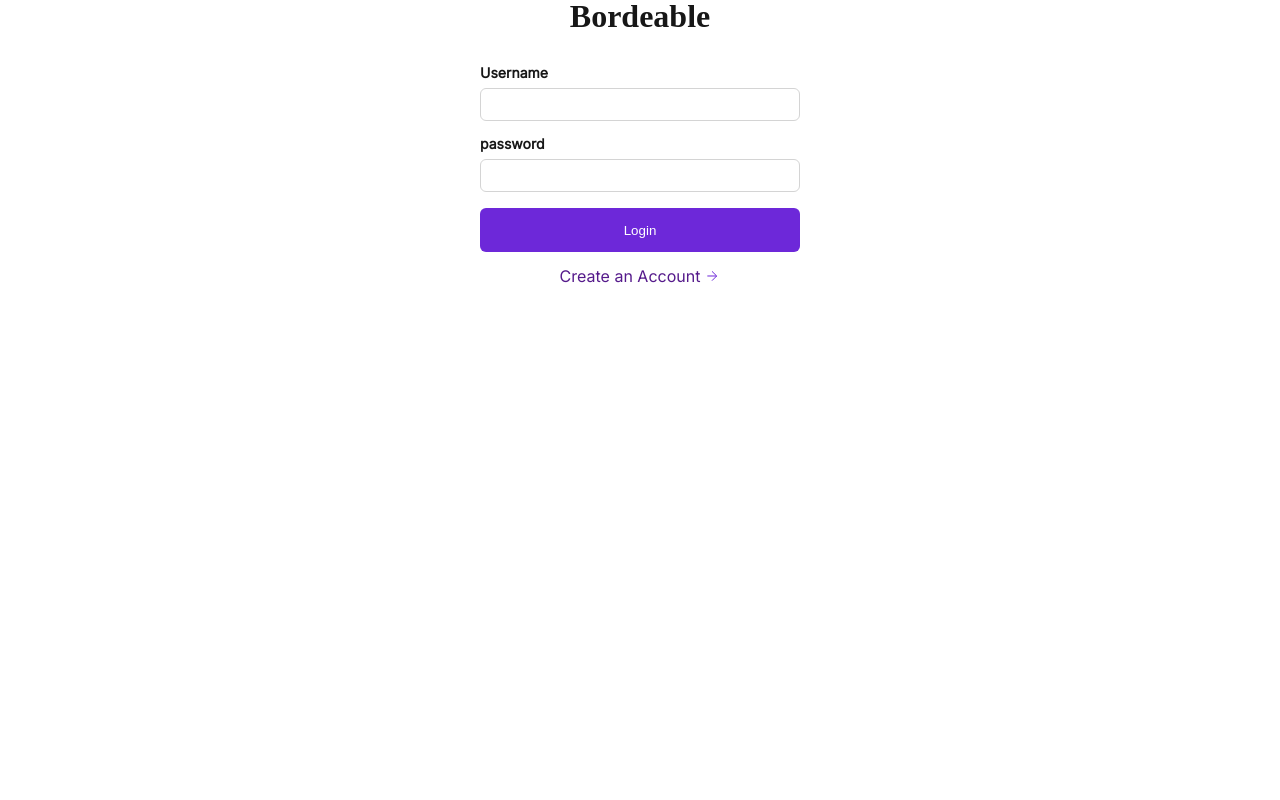
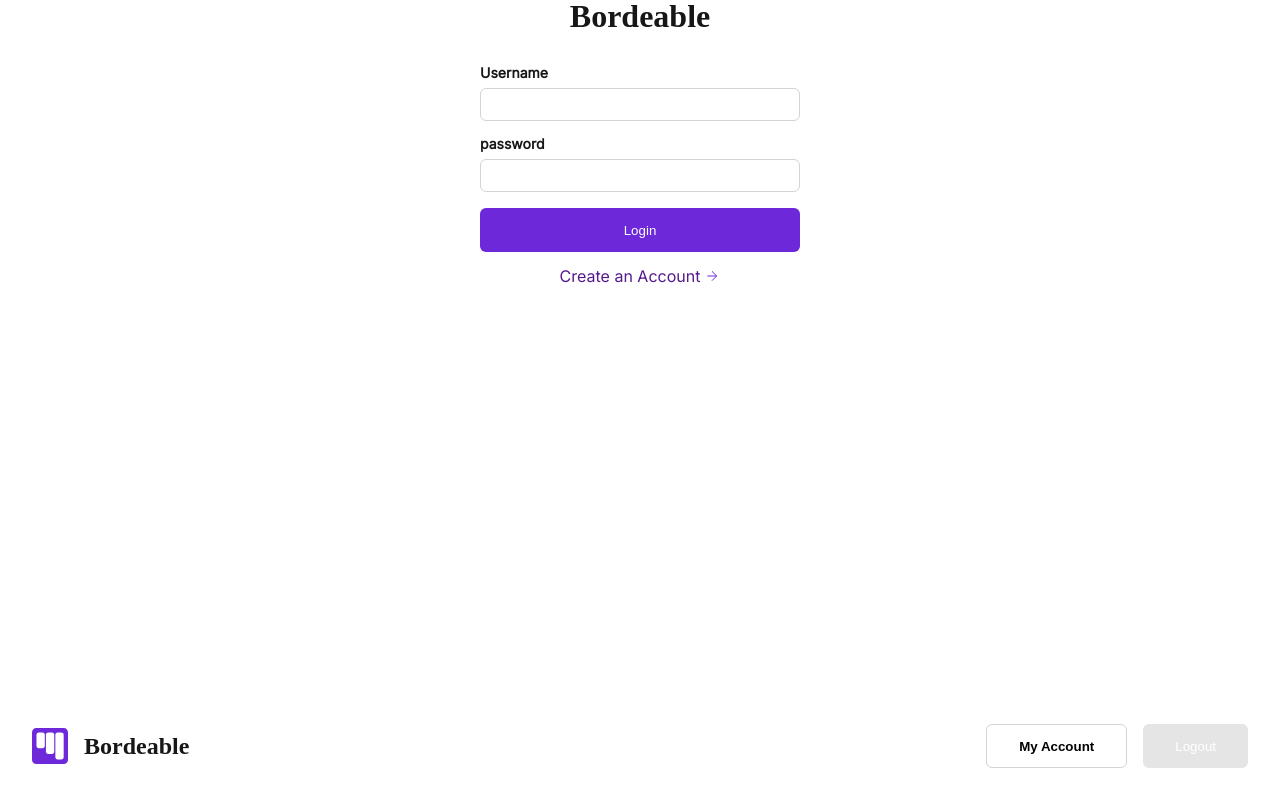
Before and after one commit to XFernando43/Doable-Front, a React (Vite) app: page / in a window 1280 px wide. Shown: the part 294-1094 px from the top of the page. Before the commit the page ends 1050 px from the top, so only its background shows below. Built offline with nearby package versions, Linux system fonts and the light colour scheme; a web font is replaced by a local one.

Commit message:
add topbar feature

```diff
--- a/src/App.jsx
+++ b/src/App.jsx
@@ -1,11 +1,13 @@
 import './App.css'
 import LoginPage from './pages/Login/LoginPage'
+import DashBoardPage from './pages/Dashboard/DashBoardPage'
 
 function App() {
 
   return (
     <>
       <LoginPage></LoginPage>
+      <DashBoardPage></DashBoardPage>
     </>
   )
 }
--- a/src/components/commons/Button/Button.style.css
+++ b/src/components/commons/Button/Button.style.css
@@ -1,7 +1,6 @@
 .Button{
     text-align: center;
     border-radius: 6px;
-    background: #6D28D9;
     border: none;
     color: white;
     display: flex;
@@ -21,3 +20,32 @@
 .Button:active {
     transform: scale(1.05);
 }
+
+
+
+.Primary{
+    background: #6D28D9 !important;
+}
+
+.Secondary{
+    border-radius: var(--rounded-md, 6px);
+    border: 1px solid var(--border, #D4D4D4);
+    color: black;
+    font-weight: bold;
+    background: var(--background, #FFF) !important;
+}
+
+.LogOut{
+    border-radius: var(--rounded-md, 6px);
+    background: var(--secondary, #E5E5E5) !important;
+}
+
+
+
+.max-width{
+    width: 100%;
+}
+
+.md{
+    width: 70px;
+}
--- a/src/components/commons/Button/ButtonComponent.jsx
+++ b/src/components/commons/Button/ButtonComponent.jsx
@@ -1,8 +1,9 @@
 import './Button.style.css'
 
-export default function ButtonComponent( {text} ) {
+export default function ButtonComponent( {text, type} ) {
+    let classValue = `Button ${type}`;
     return (
-        <button className='Button'>
+        <button className = {classValue}>
             {text}
         </button>
     );
--- /dev/null
+++ b/src/components/commons/TopBar/TopBar.style.css
@@ -0,0 +1,11 @@
+.header{
+    display: flex;
+    align-items: center;
+    justify-content: space-between;
+}
+
+.items-group{
+    display: flex;
+    align-items: center;
+    gap: 16px;
+}
--- /dev/null
+++ b/src/components/commons/TopBar/TopBarComponent.jsx
@@ -0,0 +1,25 @@
+import ButtonComponent from "../Button/ButtonComponent"
+import TitleComponent from "../Title/TitleComponent"
+
+import './TopBar.style.css'
+
+export default function TopBarComponent(){
+    return(
+        <header className="header">
+            <div className="items-group">
+                <svg xmlns="http://www.w3.org/2000/svg" width="36" height="36" viewBox="0 0 36 36" fill="none">
+                    <path d="M0 4.32C0 1.93413 1.93413 0 4.32 0H31.68C34.0659 0 36 1.93413 36 4.32V31.68C36 34.0659 34.0659 36 31.68 36H4.32C1.93413 36 0 34.0659 0 31.68V4.32Z" fill="#6D28D9"/>
+                    <path d="M23.36 6.72C23.36 5.48288 24.3629 4.48 25.6 4.48H29.44C30.6771 4.48 31.68 5.48288 31.68 6.72V29.28C31.68 30.5171 30.6771 31.52 29.44 31.52H25.6C24.3629 31.52 23.36 30.5171 23.36 29.28V6.72Z" fill="white"/>
+                    <path d="M4.48 6.72C4.48 5.48288 5.48288 4.48 6.72 4.48H10.56C11.7971 4.48 12.8 5.48288 12.8 6.72V18.08C12.8 19.3171 11.7971 20.32 10.56 20.32H6.72C5.48288 20.32 4.48 19.3171 4.48 18.08V6.72Z" fill="white"/>
+                    <path d="M13.92 6.72C13.92 5.48288 14.9229 4.48 16.16 4.48H20C21.2371 4.48 22.24 5.48288 22.24 6.72V23.68C22.24 24.9171 21.2371 25.92 20 25.92H16.16C14.9229 25.92 13.92 24.9171 13.92 23.68V6.72Z" fill="white"/>
+                </svg>
+                <TitleComponent text="Bordeable" size="md"/>
+            </div>
+
+            <div className="items-group">
+                <ButtonComponent text="My Account" type="Secondary"/>
+                <ButtonComponent text="Logout" type="LogOut"/>
+            </div>
+        </header>
+    )
+}
--- a/src/components/dasboard/Form/FromComponent.jsx
+++ b/src/components/dasboard/Form/FromComponent.jsx
@@ -15,7 +15,7 @@ export default function FormComponent(){
                 <input className='input-form' type="text" id="password" />
             </div>
 
-            <ButtonComponent text="Login" size="lg"></ButtonComponent>
+            <ButtonComponent text="Login" type="Primary" size="lg"></ButtonComponent>
 
             <a className='link_' href="">Create an Account
                 <svg xmlns="http://www.w3.org/2000/svg" width="16" height="16" viewBox="0 0 16 16" fill="none">
--- /dev/null
+++ b/src/pages/Dashboard/DashBoardPage.jsx
@@ -0,0 +1,9 @@
+import TopBarComponent from "../../components/commons/TopBar/TopBarComponent"
+
+export default function DashBoardPage(){
+    return(
+        <>
+            <TopBarComponent></TopBarComponent>
+        </>
+    )
+}
```
Also changed, not shown: src/assets/Logo.png (added), src/assets/Logo.svg (deleted), src/pages/Dashboard/LoginPage.jsx (deleted).
